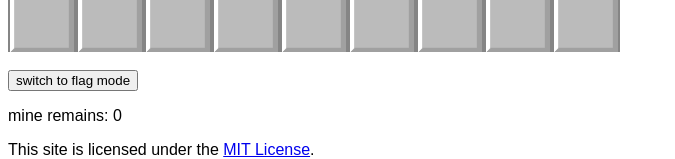
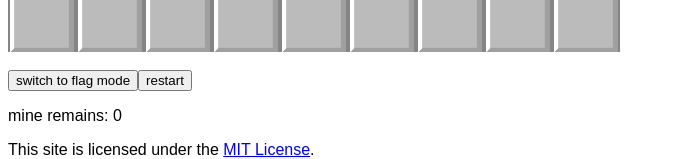
Before and after one commit to t-sasaki915/minesweeper, a Next.js app: page / in a window 1280 px wide. Shown: the part 532-691 px from the top of the page, without its empty margins (0-675 px from the left). Built offline with nearby package versions, Linux system fonts and the light colour scheme.

Commit message:
Update index.tsx

```diff
--- a/pages/index.tsx
+++ b/pages/index.tsx
@@ -137,14 +137,18 @@ function setFlag(x: number, y: number): void {
     }
 }
 
-function startGame(startX: number, startY: number): void {
+function init(): void {
     mines = [];
     neutrals = [];
     opened = [];
     flagged = [];
     flagMode = false;
+    end = false;
+
+    game = null;
+
     mineRemain = 0;
-    end = false;
+    updateMineRemain();
 
     for (let x = 0; x < WIDTH; x ++) {
         for (let y = 0; y < HEIGHT; y ++) {
@@ -154,6 +158,10 @@ function startGame(startX: number, startY: number): void {
             elem.innerHTML = "0";
         }
     }
+}
+
+function startGame(startX: number, startY: number): void {
+    init();
 
     const blacklist = [
         new Coordinate(startX, startY)
@@ -167,6 +175,10 @@ function startGame(startX: number, startY: number): void {
     updateMineRemain();
 
     openCell(startX, startY);
+}
+
+function restartButtonClicked(): void {
+    init();
 }
 
 function clearGame(): void {
@@ -234,6 +246,7 @@ function Main() {
             <br />
             <div>
                 <button id="toggleFlag" onClick={() => toggleFlagButtonClicked()}>switch to flag mode</button>
+                <button id="restart" onClick={() => restartButtonClicked()}>restart</button>
                 <br />
                 <div>
                     <p>mine remains: <span id="mineRemain">0</span></p>
```
